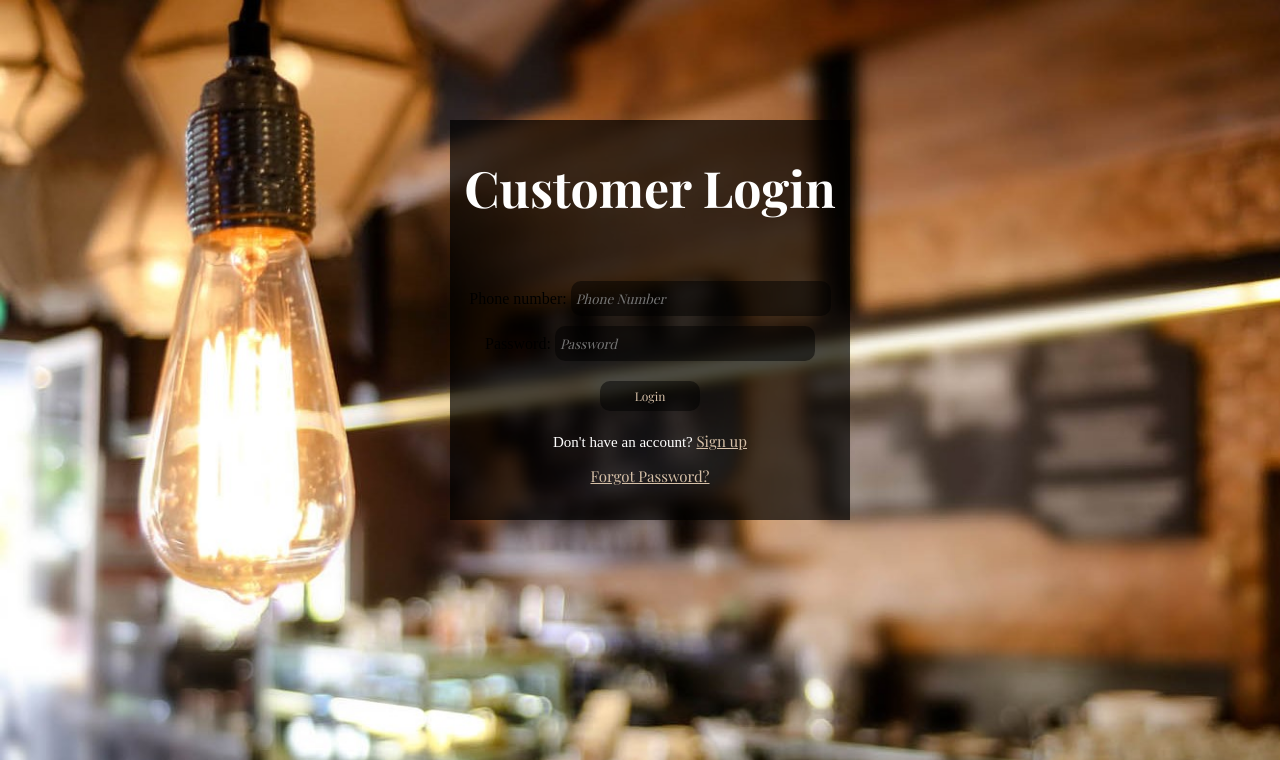
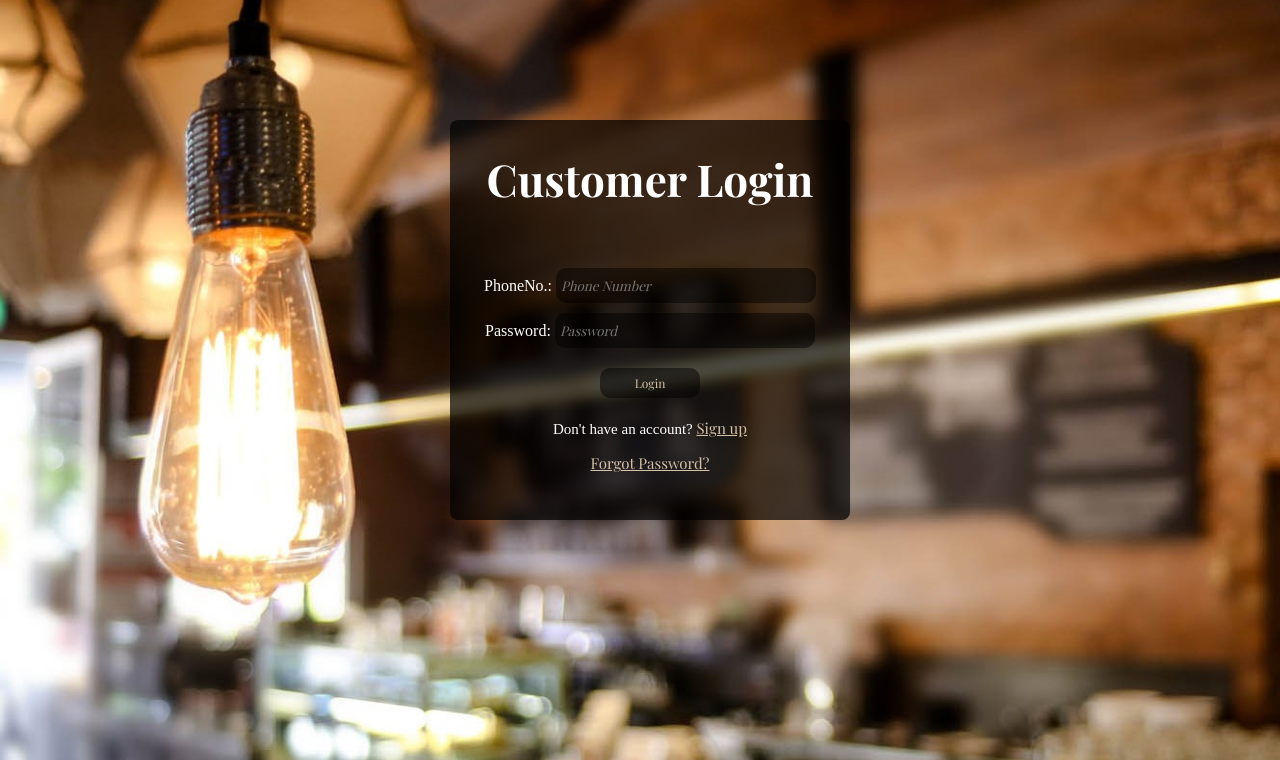
Before and after one commit to Varuun06/Software-Development-Project, a Flask app: page /customer_login in a window 1280 px wide. Shown: the top 760 px of the page. Run offline with Flask 3, Linux system fonts and the light colour scheme.

Commit message:
Update customer login page.html

```diff
--- a/templates/customer login page.html
+++ b/templates/customer login page.html
@@ -22,10 +22,11 @@
     position: absolute;
     top: 120px;
     left: 450px;
+    border-radius: 8px;
   }
   .h1{
     color: white;
-    font-size: 25px;
+    font-size: 22px;
     font-family: 'Playfair Display', serif;
   }
   .form{
@@ -64,6 +65,9 @@
     color: white;
     font-size: 15px;
   }
+  .lab{
+    color: white;
+  }
 </style>
 <script>
 function showInvalidCredentialsPopup() {
@@ -86,9 +90,9 @@ function showInvalidCredentialsPopup() {
     </div>
     <div class="form">
       <form method="post" action="{{ url_for('customer_login') }}">
-        <label for="phone_number">Phone number:</label>
+        <label class="lab" for="phone_number">PhoneNo.:</label>
         <input type="text" id="phone_number" name="phone_number" required placeholder="Phone Number"><br>
-        <label for="password">Password:</label>
+        <label class="lab" for="password">Password:</label>
         <input type="password" id="password" name="password" required placeholder="Password"><br>
         <input type="submit" class="button1" value="Login">
       </form>
```
